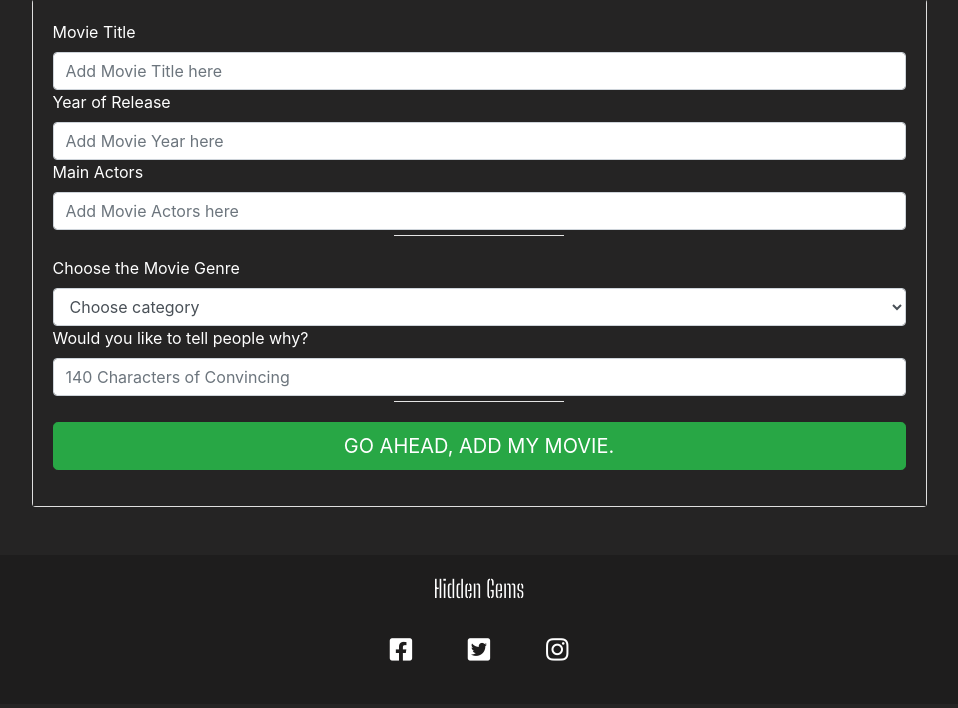
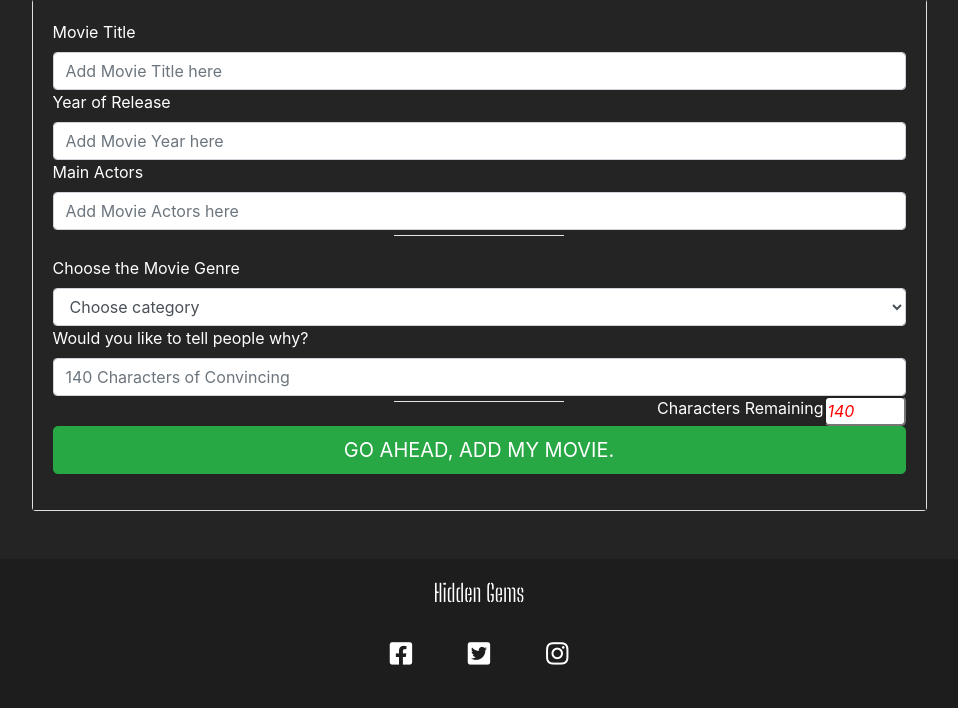
Before and after one commit to Code-Institute-Submissions/HiddenGems, a Flask app: page /find_movie in a window 1280 px wide. Shown: the part 240-948 px from the top of the page, without its empty margins (161-1119 px from the left). Before the commit the page ends 901 px from the top, so only its background shows below. Run offline with Flask 2, Linux system fonts and the light colour scheme; data that the repository does not hold is empty; some libraries are stand-ins or nearby versions.

Commit message:
Add character counter to review section of find_movie.html

```diff
--- a/static/css/style.css
+++ b/static/css/style.css
@@ -111,6 +111,10 @@ body {
 
 .not-visible {
   visibility: hidden;
+}
+
+.round-corners {
+  border-radius: 5px;
 }
 
 /*---------------------------------------------- Search */
--- a/static/js/getimdb.js
+++ b/static/js/getimdb.js
@@ -215,3 +215,13 @@ function getValidation() {
 function goBack() {
   window.history.back();
 }
+
+
+function textCounter(field,cnt, maxlimit) {
+	var cntfield = document.getElementById(cnt)
+     if (field.value.length > maxlimit) // if too long...trim it!
+		field.value = field.value.substring(0, maxlimit);
+		// otherwise, update 'characters left' counter
+		else
+		cntfield.value = maxlimit - field.value.length;
+}
--- a/templates/find_movie.html
+++ b/templates/find_movie.html
@@ -33,7 +33,13 @@
                   {% endfor %}
                 </select>
                 <label class="gems-body"for="moviereview">Would you like to tell people why?</label>
-                <input type="text" name="moviereview" class="form-control" id="moviereview" placeholder="140 Characters of Convincing">
+                <input type="text" name="moviereview" class="form-control" id="moviereview" placeholder="140 Characters of Convincing" onKeyDown="textCounter(this,140);" onKeyUp="textCounter(this,'moviereview-length' ,140)">
+
+                  <input class="float-right round-corners" style="color:red;font-size:12pt;font-style:italic;" readonly type="text" id='moviereview-length' name="moviereview-length" size="3" maxlength="3" value="140">
+                  <!-- Amend this span here - it changes the HR -->
+                  <span class="gems-body float-right"> Characters Remaining</span>
+
+
                 <hr class="block-divider block-divider-bottom-margin">
                 <button id="searchMovie"class="btn btn-lg btn-success btn-block text-uppercase" type="submit">Go ahead, add my Movie.</button>
               </div>
```
